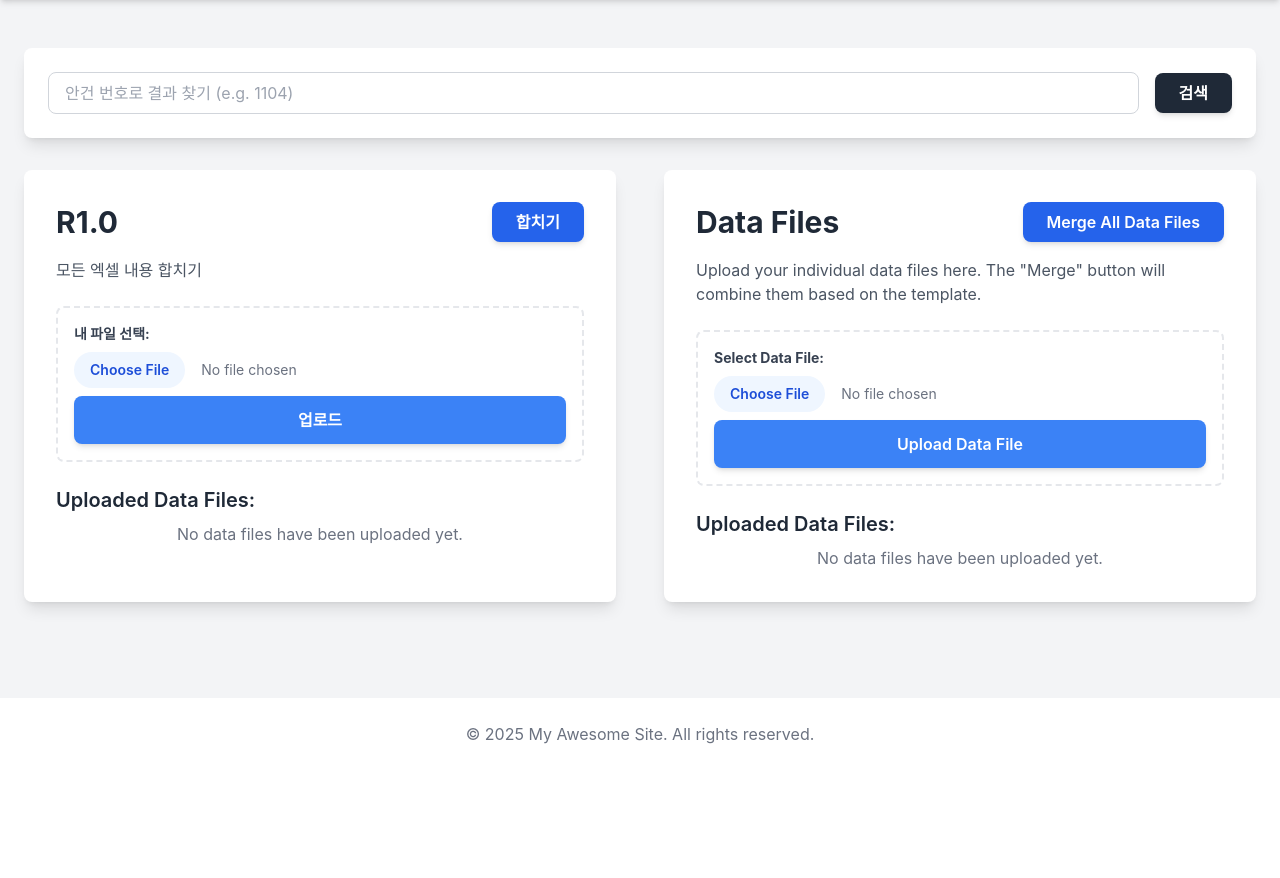
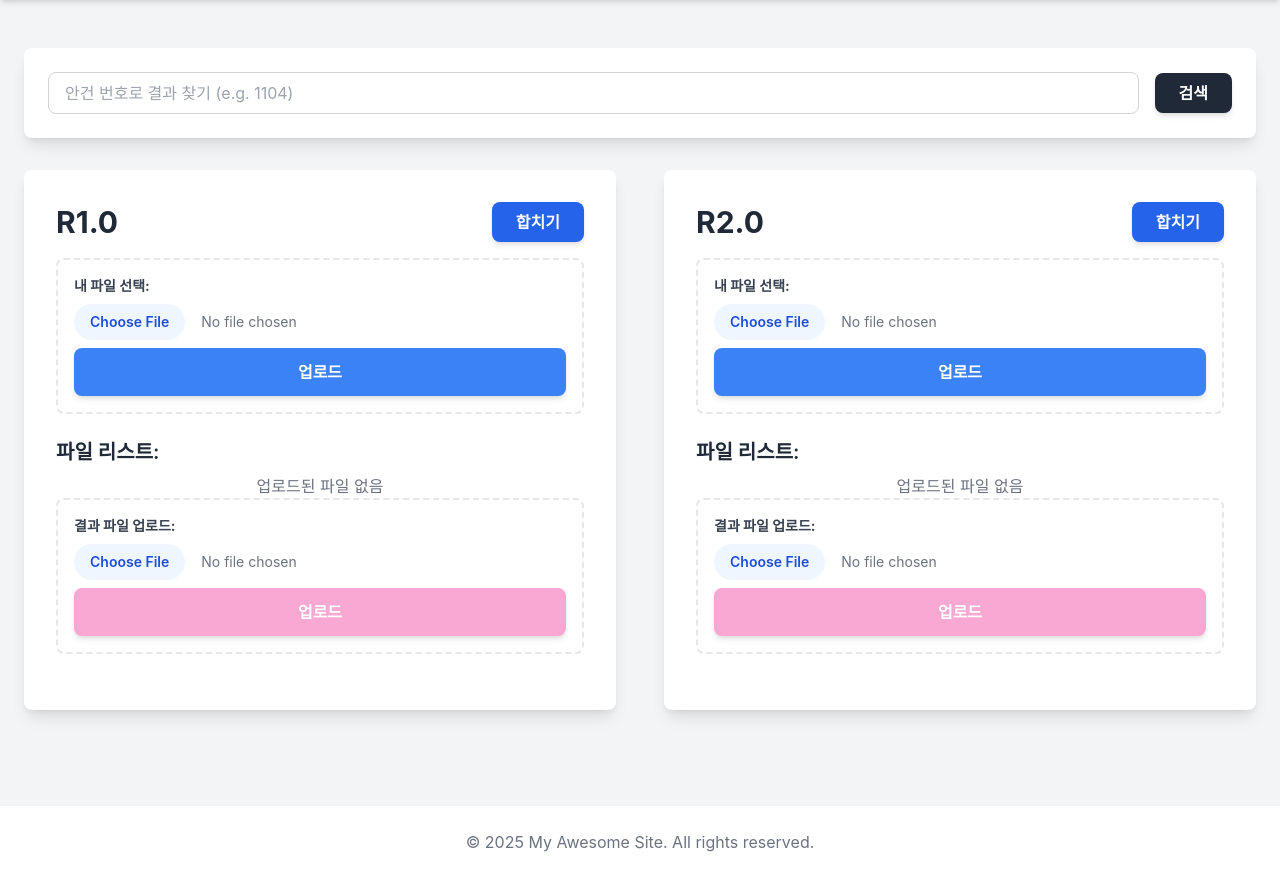
Before and after one commit to yibre/ExcelMergeSite, a FastAPI app: page / in a window 1280 px wide. Shown: the part 64-942 px from the top of the page. Before the commit the page ends 808 px from the top, so only its background shows below. Run offline with FastAPI, Linux system fonts and the light colour scheme; some libraries are stand-ins or nearby versions.

Commit message:
[FEAT] implemented version function, merge function
TODO: master 버전 올리면 다운받을 수 있게 만들어야함

```diff
--- a/templates/home.html
+++ b/templates/home.html
@@ -20,30 +20,22 @@
                 </button>
             </div>
         </form>
-        <!-- Div to display search results -->
-
-        {% if table_data %}
-        <div id="search-results-container" class="mt-6 hidden">
-            <h3 class="text-xl font-semibold mb-2">결과:</h3>
-            <pre id="search-results" class="bg-gray-900 text-white p-4 rounded-lg text-sm overflow-x-auto"></pre>
-        </div>
-        {% endif %}
     </div>
 
-
     <div class="grid grid-cols-1 md:grid-cols-2 gap-12">
+    {% for version in versions %}
 
         <!-- Ver 1용 업로드 링크 -->
         <div class="bg-white p-8 rounded-lg shadow-lg">
             <div class="flex justify-between items-center mb-4">
-            <h1 class="text-3xl font-bold">R1.0</h1>
-            <a href="/merge" class="px-6 py-2 bg-blue-600 text-white font-semibold rounded-lg shadow-md hover:bg-blue-700 transition-colors whitespace-nowrap">
+                <h1 class="text-3xl font-bold">{% if version == 'ver1' %} R1.0 {% else %} R2.0 {% endif %}</h1>
+                <a href="/merge/{{version}}" class="px-6 py-2 bg-blue-600 text-white font-semibold rounded-lg shadow-md hover:bg-blue-700 transition-colors whitespace-nowrap">
                     합치기
                 </a>
             </div>
-        <p class="text-gray-600 mb-6">모든 엑셀 내용 합치기</p>
+            <!--<p class="text-gray-600 mb-6">모든 엑셀 내용 합치기</p>-->
 
-        <form action="/upload" method="post" enctype="multipart/form-data" class="mb-6 p-4 border-2 border-dashed rounded-lg">
+            <form action="/upload/{{version}}" method="post" enctype="multipart/form-data" class="mb-6 p-4 border-2 border-dashed rounded-lg">
                 <div class="mb-2">
                     <label for="data_file" class="block text-gray-700 text-sm font-bold mb-2">내 파일 선택:</label>
                     <input type="file" name="file" id="data_file" required
@@ -61,40 +53,52 @@
                 </button>
             </form>
 
-        <h2 class="text-xl font-semibold mb-2">Uploaded Data Files:</h2>
-        {% if data_files %}
+            <h2 class="text-xl font-semibold mb-2">파일 리스트:</h2>
+            {% if version=="ver1" %}
+                {% if data_files1 %}
                     <ul class="space-y-3">
-                {% for file in data_files %}
+                        {% for file in data_files1 %}
                         <li class="flex items-center justify-between bg-gray-50 p-3 rounded-md hover:bg-gray-100">
                             <span class="font-mono text-gray-700 truncate pr-2">{{ file }}</span>
                             <div class="flex items-center space-x-2 flex-shrink-0">
                                 <!-- 마이데이터 다운받는 부분
                                 <a href="/download_my_data/{{ file }}" class="px-3 py-1 bg-teal-500 text-white text-sm font-semibold rounded-full hover:bg-teal-600" title="Download My Data from '{{ master_merge_filename }}'">My Data</a>
                                 -->
-                        <a href="/download/{{ file }}" class="px-3 py-1 bg-green-500 text-white text-sm font-semibold rounded-full hover:bg-green-600">다운</a>
-                        <a href="/delete/{{ file }}" class="px-3 py-1 bg-red-500 text-white text-sm font-semibold rounded-full hover:bg-red-600" onclick="return confirm('Are you sure you want to delete this file?');">삭제</a>
+                                <a href="/download/{{version}}/{{ file }}" class="px-3 py-1 bg-green-500 text-white text-sm font-semibold rounded-full hover:bg-green-600">다운</a>
+                                <a href="/delete/{{version}}/{{ file }}" class="px-3 py-1 bg-red-500 text-white text-sm font-semibold rounded-full hover:bg-red-600" onclick="return confirm('Are you sure you want to delete this file?');">삭제</a>
                             </div>
                         </li>
                         {% endfor %}
                     </ul>
                 {% else %}
-            <p class="text-center text-gray-500">No data files have been uploaded yet.</p>
+                    <p class="text-center text-gray-500">업로드된 파일 없음</p>
                 {% endif %}
+
+            <!-- Ver 2용 업로드된 파일 리스트 -->
+            {% else %}
+                    {% if data_files2 %}
+                    <ul class="space-y-3">
+                        {% for file in data_files2 %}
+                        <li class="flex items-center justify-between bg-gray-50 p-3 rounded-md hover:bg-gray-100">
+                            <span class="font-mono text-gray-700 truncate pr-2">{{ file }}</span>
+                            <div class="flex items-center space-x-2 flex-shrink-0">
+                                <a href="/download/{{version}}/{{ file }}" class="px-3 py-1 bg-green-500 text-white text-sm font-semibold rounded-full hover:bg-green-600">다운</a>
+                                <a href="/delete/{{version}}/{{ file }}" class="px-3 py-1 bg-red-500 text-white text-sm font-semibold rounded-full hover:bg-red-600" onclick="return confirm('Are you sure you want to delete this file?');">삭제</a>
                             </div>
+                        </li>
+                        {% endfor %}
+                    </ul>
+                {% else %}
+                    <p class="text-center text-gray-500">업로드된 파일 없음</p>
+                {% endif %}
 
-    <!-- Data Files 두번째 업로드 Upload and Management Section -->
-    <div class="bg-white p-8 rounded-lg shadow-lg">
-        <div class="flex justify-between items-center mb-4">
-            <h1 class="text-3xl font-bold">Data Files</h1>
-            <a href="/merge" class="px-6 py-2 bg-blue-600 text-white font-semibold rounded-lg shadow-md hover:bg-blue-700 transition-colors whitespace-nowrap">
-                Merge All Data Files
-            </a>
-        </div>
-        <p class="text-gray-600 mb-6">Upload your individual data files here. The "Merge" button will combine them based on the template.</p>
+            {% endif %}
 
-        <form action="/upload" method="post" enctype="multipart/form-data" class="mb-6 p-4 border-2 border-dashed rounded-lg">
+
+            <!-- 결과 파일 업로드 -->
+            <form action="/upload_master/{{version}}" method="post" enctype="multipart/form-data" class="mb-6 p-4 border-2 border-dashed rounded-lg">
                 <div class="mb-2">
-                <label for="data_file" class="block text-gray-700 text-sm font-bold mb-2">Select Data File:</label>
+                    <label for="data_file" class="block text-gray-700 text-sm font-bold mb-2">결과 파일 업로드:</label>
                     <input type="file" name="file" id="data_file" required
                         class="block w-full text-sm text-gray-500
                                 file:mr-4 file:py-2 file:px-4
@@ -105,30 +109,12 @@
                         accept=".xlsx, .xls, .csv">
                 </div>
                 <button type="submit"
-                    class="w-full px-6 py-3 bg-blue-500 text-white font-semibold rounded-lg shadow-md hover:bg-blue-600 transition-colors">
-                Upload Data File
+                        class="w-full px-6 py-3 bg-pink-300 text-white font-semibold rounded-lg shadow-md hover:bg-pink-400 transition-colors">
+                    업로드
                 </button>
             </form>
 
-        <h2 class="text-xl font-semibold mb-2">Uploaded Data Files:</h2>
-        {% if data_files %}
-            <ul class="space-y-3">
-                {% for file in data_files %}
-                <li class="flex items-center justify-between bg-gray-50 p-3 rounded-md hover:bg-gray-100">
-                    <span class="font-mono text-gray-700 truncate pr-2">{{ file }}</span>
-                    <div class="flex items-center space-x-2 flex-shrink-0">
-                        <a href="/download_my_data/{{ file }}" class="px-3 py-1 bg-teal-500 text-white text-sm font-semibold rounded-full hover:bg-teal-600" title="Download My Data from '{{ master_merge_filename }}'">My Data</a>
-                        <a href="/download/{{ file }}" class="px-3 py-1 bg-green-500 text-white text-sm font-semibold rounded-full hover:bg-green-600">DL</a>
-                        <a href="/delete/{{ file }}" class="px-3 py-1 bg-red-500 text-white text-sm font-semibold rounded-full hover:bg-red-600" onclick="return confirm('Are you sure you want to delete this file?');">Del</a>
         </div>
-                </li>
     {% endfor %}
-            </ul>
-        {% else %}
-            <p class="text-center text-gray-500">No data files have been uploaded yet.</p>
-        {% endif %}
-    </div>
-
-
 </div>
 {% endblock %}
```
Also changed, not shown: routers/api.py (+51 -68 lines), templates/search.html (+30 -5 lines), templates/test.html (+48 -0 lines). Lines whose indentation alone changed are shown as unchanged.
